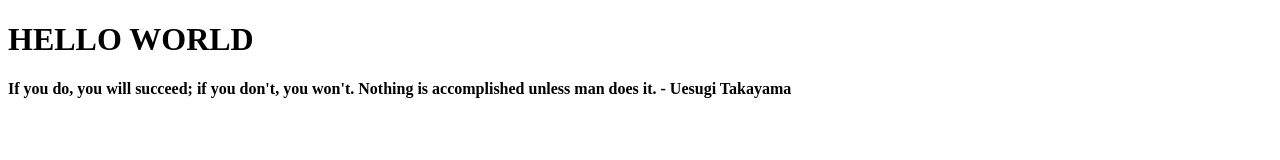
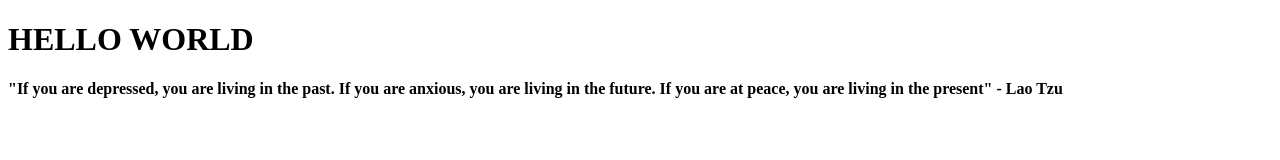
Before and after one commit to jasmineswright/coding-CMST385, a plain HTML site: page project1/index.html in a window 1280 px wide. Drawn offline with Linux system fonts and the light colour scheme.

Commit message:
Update index.html

```diff
--- a/project1/index.html
+++ b/project1/index.html
@@ -7,7 +7,7 @@
     </head>
     <body>
         <h1>HELLO WORLD</h1>
-        <strong>If you do, you will succeed; if you don't, you won't. Nothing is accomplished unless man does it. - Uesugi Takayama</strong>
+        <strong>"If you are depressed, you are living in the past. If you are anxious, you are living in the future. If you are at peace, you are living in the present" - Lao Tzu</strong>
     </body>
 
 </html>
```
